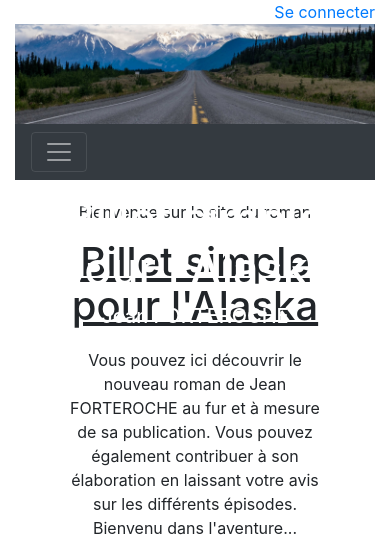
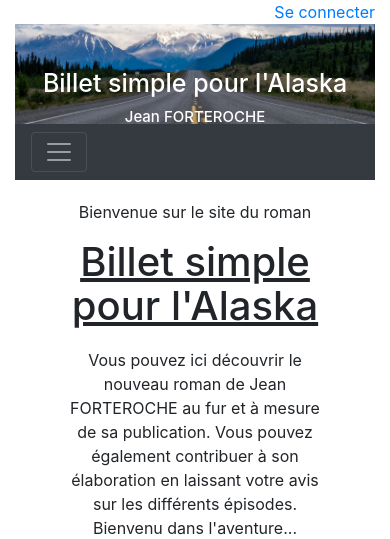
Before and after one commit to Xtif/tp3_billet_alaska, a PHP site: page /index.php?page=accueil in a window 390 px wide. Shown: the top 539 px of the page. Run offline with PHP 8.4, Linux system fonts and the light colour scheme; data comes from the database, SQL or seed files in the repository; some libraries are stand-ins or nearby versions.

Commit message:
Retouche CSS pour mise en ligne

```diff
--- a/vues/css/style.css
+++ b/vues/css/style.css
@@ -18,13 +18,23 @@ h1 {
 }
 
 .titre-header {
-	margin-top: 150px !important;
+	margin-top: 8% !important;
 }
 
 .titre-header-main {
-	font-size: 45px;
+	font-size: 50px;
 }
 
+
+@media (max-width: 768px) {
+    .titre-header-main {
+    	font-size: 25px;
+    }
+
+    .titre-header-second {
+    	font-size: 15px;
+    }
+}
 
 
 
--- a/vues/includes/header.php
+++ b/vues/includes/header.php
@@ -78,10 +78,10 @@
 		  	<div class="col-lg-12">
 			  	<a class="image-header card text-white" href="/tp3_billet_alaska/index.php">
 					  <img class="card-img image-header" src="/tp3_billet_alaska/vues/images/alaska_3.jpg" alt="Card image">
-					  <div class="card-img-overlay">
-					  	<div class="titre-header">
+					  <div class="card-img-overlay text-center">
+					  	<div class="mx-auto titre-header text-center">
 						    <h2 class="titre-header-main card-title text-center">Billet simple pour l'Alaska</h2>
-						    <h5 class="card-text text-center">Jean FORTEROCHE</h5>
+						    <h5 class="titre-header-second card-text text-center">Jean FORTEROCHE</h5>
 						  </div>
 					  </div>
 					</a>
```
